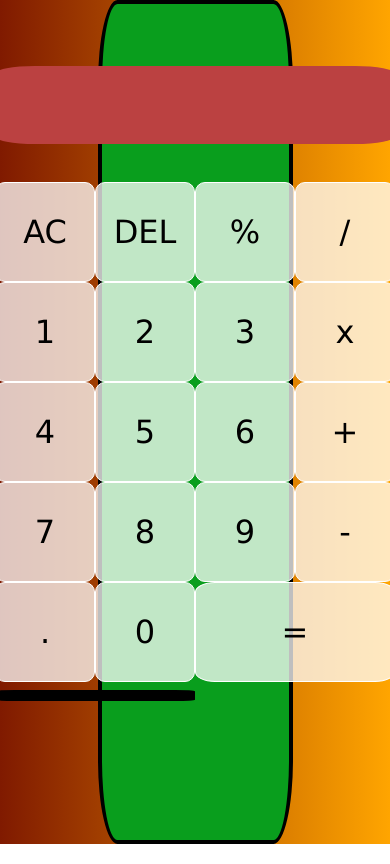
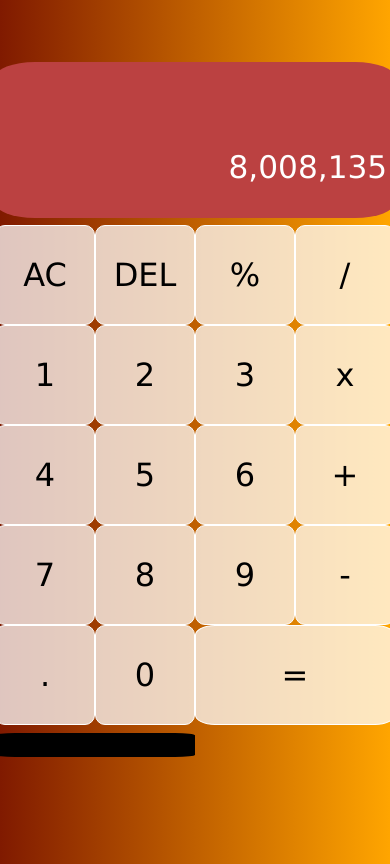
Before and after one commit to PirateMunch/calculator, a plain HTML site: page index.html in a window 390 px wide. Both pictures are taken after a click on the button "8008315". Drawn offline with Linux system fonts and the light colour scheme.

Commit message:
more CSS and more JS

```diff
--- a/script.js
+++ b/script.js
@@ -3,6 +3,7 @@ const numberButtons = document.querySelectorAll('[data-number]');
 const operatorButtons = document.querySelectorAll('[data-operation]');
 const equalsButton = document.querySelector('[data-equal]');
 const clearButton = document.querySelector('[data-clear]');
+const eggButton = document.querySelector('[data-egg]');
 const deleteButton = document.querySelector('[data-delete]');
 const prevOperationScreen = document.querySelector('[data-prevOperationScreen]');
 const currentOperationScreen = document.querySelector('[data-currentOperationScreen]');
@@ -21,6 +22,13 @@ class Calculator {
     this.currentOperand = ''
     this.previousOperand = ''
     this.operation = undefined
+  }
+
+  egg() {
+    this.currentOperand = '8008135!'
+    this.previousOperand = 'boobies!'
+    this.operation = undefined
+    this.updateDisplay()
   }
 
   /*delete function to delete last digit*/
@@ -112,6 +120,10 @@ clearButton.addEventListener('click', button => {
   calculator.updateDisplay()
 })
 
+eggButton.addEventListener('click', button => {
+  calculator.egg()
+})
+
 deleteButton.addEventListener('click', button => {
   calculator.delete()
   calculator.updateDisplay()
--- a/style.css
+++ b/style.css
@@ -4,11 +4,42 @@
     font-weight: normal;
 }
 
-body {
+html, body {
+    height:auto!important;
+    min-height:100vh;
+    max-width: 100%;
+    max-height: 100%;
+    width: 100%;
+    margin: 0;
     padding: 0;
-    margin: 0;
+    box-sizing: border-box;
     background: linear-gradient(to right, rgb(128, 26, 0), orange);
-}
+  }
+
+    @media only screen and (max-width: 800px) {
+      html {
+        background: linear-gradient(to right, rgb(128, 26, 0), orange);
+        min-height:100%;
+        max-width: 100%;
+      }
+    }
+
+    @media only screen and (max-width: 550px) {
+      html {
+        height:auto;
+        min-height: 100vh;
+        background: linear-gradient(to right, rgb(128, 26, 0), orange);
+      }
+    }
+
+    @media only screen and (max-width: 450px) {
+      html {
+        height:auto;
+        min-height: 100vh;
+        background: linear-gradient(to right, rgb(128, 26, 0), orange);
+      }
+
+    }
 
 main{
     display: flex;
@@ -17,21 +48,17 @@ main{
     min-height: 100vh;
     justify-content: center;
     align-content: center;
-
+    margin: 5vw;
 }
 
 .container {
-    border: 4px solid black;
-    border-radius: 10%;
-    padding: 2.5vw;
-    background-color: rgb(9, 158, 29);
     display: grid;
     justify-content: center;
     align-content: center;
     grid-template-columns: repeat(4, 100px);
     grid-template-rows: minmax(120px, auto) repeat(6, 100px);
     max-width: 100%;
-    width: 50vw;
+
 }
 
 .container > button {
@@ -55,7 +82,7 @@ main{
     background-color: black;
     display: grid;
     grid-column: span 2;
-    height: 3vw;
+    height: 6vw;
     grid-column: 1 / 0;
     border-radius: 10%;
     border: 0;
@@ -87,15 +114,15 @@ main{
     border-radius: 10%;
     margin-top: 1vw;
     gap: 1vw;
-    height: 20vw;
+    height: 40vw;
 }
 
 .output .previousOutput {
     color: aqua;
-    font-size: 3vw;
+    font-size: 6vw;
 }
 
 .output .currentOutput {
     color: white;
-    font-size: 5vw;
+    font-size: 8vw;
 }
```
